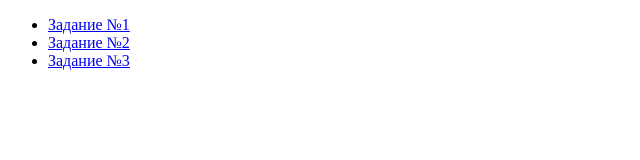
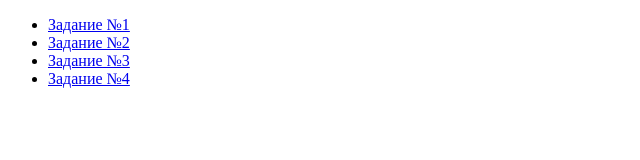
Before and after one commit to stanisurav/JavaScript, a plain HTML site: page www/lab1/index.html in a window 1280 px wide. Shown: the whole page, without its empty margins (0-640 px from the left). Drawn offline with Linux system fonts and the light colour scheme.

Commit message:
Добавление ссылки на задание №4

```diff
--- a/www/lab1/index.html
+++ b/www/lab1/index.html
@@ -10,6 +10,7 @@
         <li><a href="Lab1.html">Задание №1</a></li>
         <li><a href="Lab2.html">Задание №2</a></li>
         <li><a href="Lab3.html">Задание №3</a></li>
+        <li><a href="Lab4.html">Задание №4</a></li>
     </ul>
   </body>
 </html>
```
